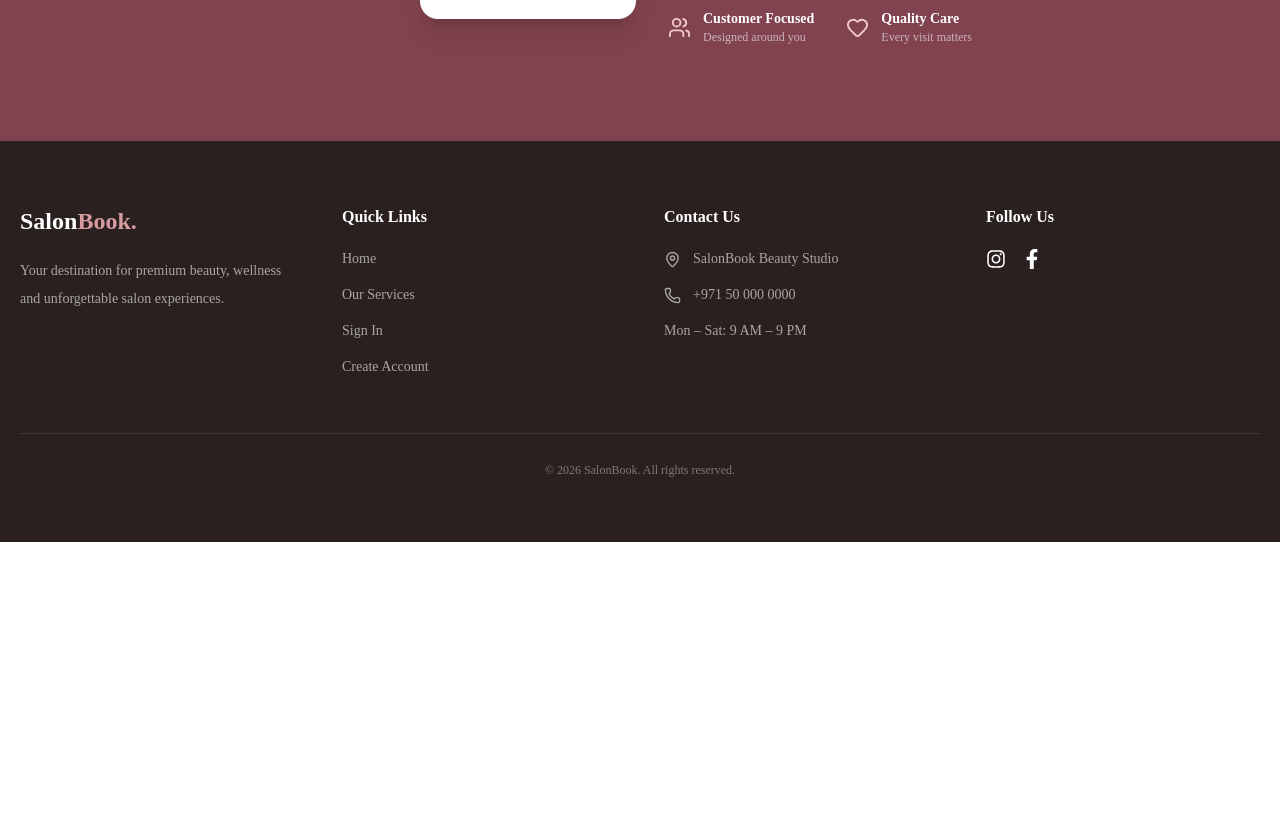
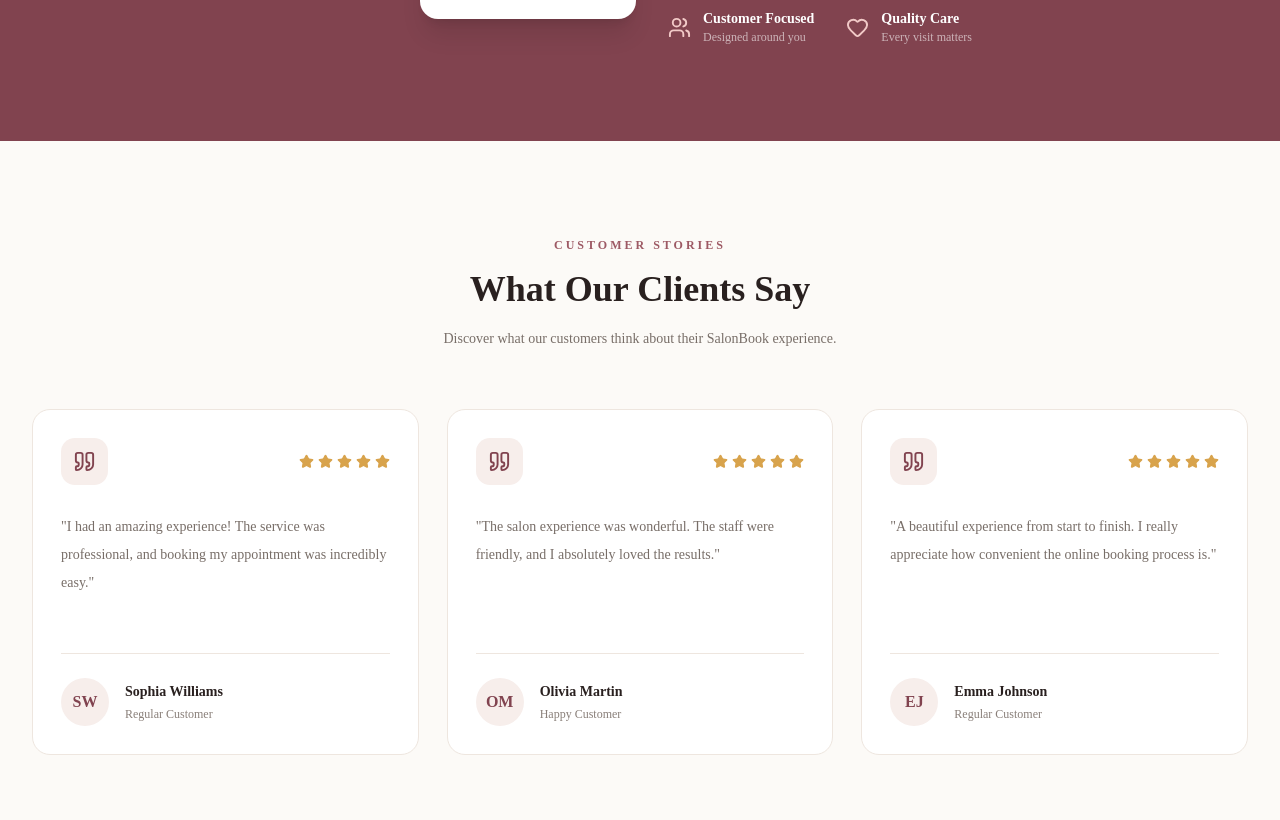
Before and after one commit to hafizul1997/salonbook-client, a Next.js app: page / in a window 1280 px wide. Shown: the part 2880-3700 px from the top of the page. Before the commit the page ends 3422 px from the top, so only its background shows below. Built offline with nearby package versions, Linux system fonts and the light colour scheme.

Commit message:
feat: add homepage testimonials section

```diff
--- a/src/app/page.tsx
+++ b/src/app/page.tsx
@@ -3,6 +3,7 @@ import Hero from "@/components/home/hero";
 import Categories from "@/components/home/categories";
 import FeaturedServices from "@/components/home/featured-services";
 import About from "@/components/home/about";
+import Testimonials from "@/components/home/testimonials";
 import { FaInstagram, FaFacebookF } from "react-icons/fa";
 import Link from "next/link";
 import {
@@ -70,6 +71,10 @@ export default function HomePage() {
       {/* ================= ABOUT SECTION ================= */}
 
       <About />
+
+      {/* ================= TESTIMONIALS ================= */}
+
+      <Testimonials />
 
       {/* ================= FOOTER ================= */}
 
--- /dev/null
+++ b/src/components/home/testimonials.tsx
@@ -0,0 +1,110 @@
+
+import { Star, Quote } from "lucide-react";
+
+const testimonials = [
+  {
+    id: 1,
+    name: "Sophia Williams",
+    role: "Regular Customer",
+    review:
+      "I had an amazing experience! The service was professional, and booking my appointment was incredibly easy.",
+    rating: 5,
+    initials: "SW",
+  },
+  {
+    id: 2,
+    name: "Olivia Martin",
+    role: "Happy Customer",
+    review:
+      "The salon experience was wonderful. The staff were friendly, and I absolutely loved the results.",
+    rating: 5,
+    initials: "OM",
+  },
+  {
+    id: 3,
+    name: "Emma Johnson",
+    role: "Regular Customer",
+    review:
+      "A beautiful experience from start to finish. I really appreciate how convenient the online booking process is.",
+    rating: 5,
+    initials: "EJ",
+  },
+];
+
+export default function Testimonials() {
+  return (
+    <section className="bg-[#FCFAF7] px-5 py-24 lg:px-8">
+      <div className="mx-auto max-w-7xl">
+
+        {/* SECTION HEADING */}
+        <div className="mx-auto max-w-2xl text-center">
+          <p className="text-xs font-bold tracking-[0.25em] text-[#9D5964] uppercase">
+            Customer Stories
+          </p>
+
+          <h2 className="mt-4 text-3xl font-semibold sm:text-4xl">
+            What Our Clients Say
+          </h2>
+
+          <p className="mt-4 text-sm leading-7 text-[#786e68]">
+            Discover what our customers think about their
+            SalonBook experience.
+          </p>
+        </div>
+
+        {/* REVIEW CARDS */}
+        <div className="mt-14 grid gap-7 md:grid-cols-2 lg:grid-cols-3">
+          {testimonials.map((testimonial) => (
+            <article
+              key={testimonial.id}
+              className="rounded-2xl border border-[#eee6df] bg-white p-7 transition duration-300 hover:-translate-y-1 hover:shadow-xl"
+            >
+              {/* QUOTE ICON */}
+              <div className="flex items-center justify-between">
+                <div className="rounded-xl bg-[#f7eeeb] p-3 text-[#81434F]">
+                  <Quote size={23} />
+                </div>
+
+                <div className="flex items-center gap-1">
+                  {Array.from(
+                    { length: testimonial.rating },
+                    (_, index) => (
+                      <Star
+                        key={index}
+                        size={15}
+                        className="fill-[#D8A34C] text-[#D8A34C]"
+                      />
+                    ),
+                  )}
+                </div>
+              </div>
+
+              {/* REVIEW */}
+              <p className="mt-7 min-h-28 text-sm leading-7 text-[#786e68]">
+                &quot;{testimonial.review}&quot;
+              </p>
+
+              {/* CUSTOMER INFORMATION */}
+              <div className="mt-7 flex items-center gap-4 border-t border-[#eee6df] pt-6">
+                <div className="flex h-12 w-12 items-center justify-center rounded-full bg-[#f7eeeb] font-bold text-[#81434F]">
+                  {testimonial.initials}
+                </div>
+
+                <div>
+                  <h3 className="text-sm font-bold">
+                    {testimonial.name}
+                  </h3>
+
+                  <p className="mt-1 text-xs text-[#897f79]">
+                    {testimonial.role}
+                  </p>
+                </div>
+              </div>
+            </article>
+          ))}
+        </div>
+
+      </div>
+    </section>
+  );
+}
```
